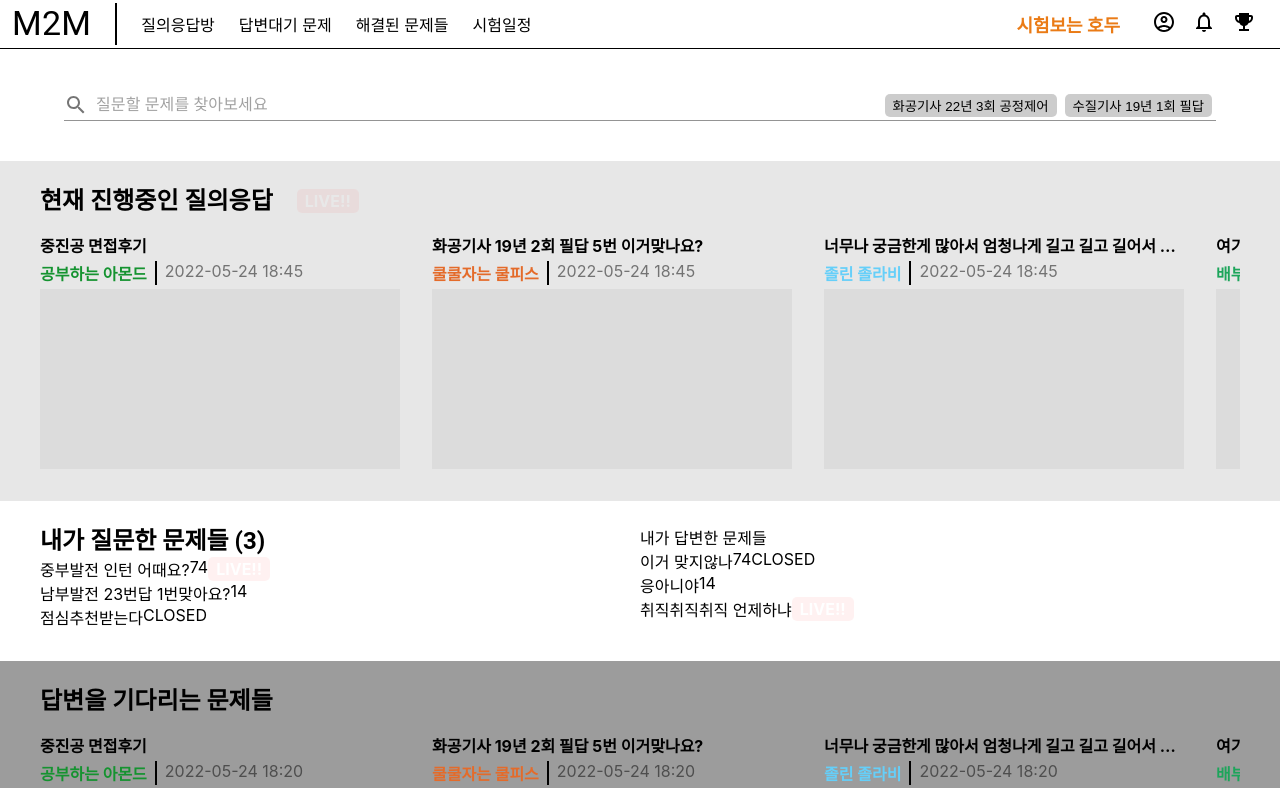
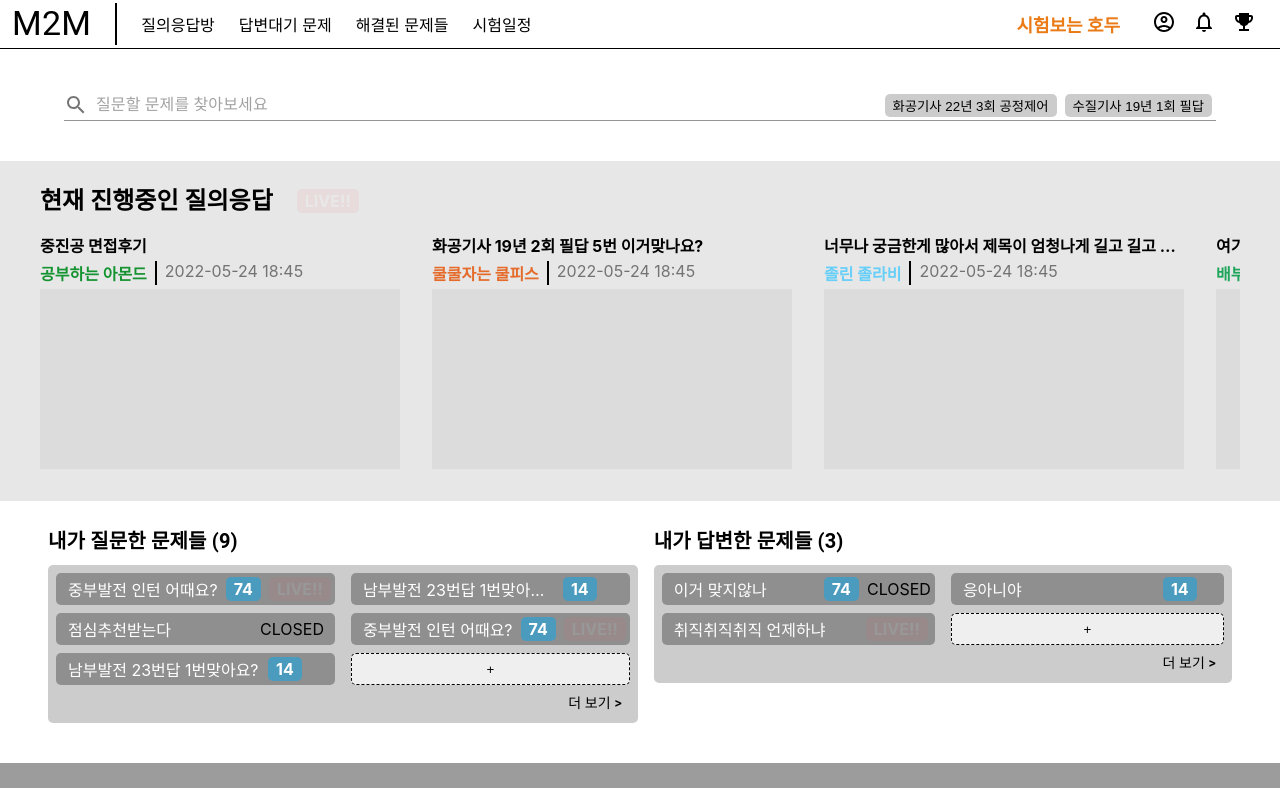
Before and after one commit to Mentor-2-Mentee/front, a React (Vite) app: page /main in a window 1280 px wide. Shown: the top 788 px of the page. Built offline with nearby package versions, Linux system fonts and the light colour scheme.

Commit message:
feat : 내가 질문한 문제들, 내가 답변한 문제들 UI 작성중

```diff
--- a/src/App.tsx
+++ b/src/App.tsx
@@ -1,3 +1,4 @@
+import { styled } from "@mui/system";
 import { useState } from "react";
 import { TopNavigation } from "./components/TopNavigation";
 import { Route, Routes } from "react-router-dom";
@@ -6,15 +7,19 @@ import { MainPage } from "./components/MainPage";
 
 export const App = (): JSX.Element => {
   return (
-    <div className="App">
+    <AppContainer className="App">
       <TopNavigation />
 
       <Routes>
         <Route path="/" element={<IntroPage />} />
         <Route path="/main" element={<MainPage />} />
       </Routes>
-    </div>
+    </AppContainer>
   );
 };
 
+const AppContainer = styled("div")(({ theme }) => ({
+  minWidth: "1080px",
+}));
+
 export default App;
--- /dev/null
+++ b/src/commonElements/CommentsCountBox.tsx
@@ -0,0 +1,27 @@
+import { Fade } from "@mui/material";
+import { keyframes, styled } from "@mui/system";
+import { SignitureColor } from "../commonStyles/color";
+
+interface CommentsCountBoxProps {
+  commentsCount: number;
+}
+
+export const CommentsCountBox = ({
+  commentsCount,
+}: CommentsCountBoxProps): JSX.Element => {
+  return (
+    <CommentsCountBoxStyle>
+      <div>{commentsCount}</div>
+    </CommentsCountBoxStyle>
+  );
+};
+
+const CommentsCountBoxStyle = styled("div")(({ theme }) => ({
+  backgroundColor: SignitureColor.PH11,
+  color: "#FFFFFF",
+  borderRadius: 5,
+  padding: theme.spacing(0.25, 1, 0.25, 1),
+  fontWeight: "bold",
+}));
+
+export default CommentsCountBox;
--- a/src/commonElements/MainPagePostsGrid.tsx
+++ b/src/commonElements/MainPagePostsGrid.tsx
@@ -1,6 +1,8 @@
+import { Typography } from "@mui/material";
 import { styled } from "@mui/system";
 import { MainPagePostsParams } from "../components/MainPage/MainPageUserData";
 import LiveAlarmBox from "./LiveAlarmBox";
+import ChatCountBox from "./CommentsCountBox";
 
 interface MainPagePostsGridProps {
   postsList: MainPagePostsParams[];
@@ -10,8 +12,8 @@ export const MainPagePostsGrid = ({
   postsList,
 }: MainPagePostsGridProps): JSX.Element => {
   return (
-    <div>
-      {postsList.map((post) => {
+    <MainPagePostsGridContainer>
+      {postsList.slice(0, 5).map((post) => {
         return (
           <MainPagePostElement
             postTitle={post.postTitle}
@@ -21,9 +23,34 @@ export const MainPagePostsGrid = ({
           />
         );
       })}
-    </div>
+      <CreateNewPostButton>+</CreateNewPostButton>
+      <div />
+      <Typography
+        variant="subtitle2"
+        component="div"
+        sx={{ ml: "auto", mt: 1, mr: 2, mb: 1 }}
+      >
+        {"더 보기 >"}
+      </Typography>
+    </MainPagePostsGridContainer>
   );
 };
+
+const MainPagePostsGridContainer = styled("div")(({ theme }) => ({
+  display: "grid",
+  gridTemplateColumns: "repeat(2, 50%)",
+  backgroundColor: "rgba(0,0,0,0.2)",
+  borderRadius: 5,
+  margin: theme.spacing(1),
+}));
+
+const CreateNewPostButton = styled("button")(({ theme }) => ({
+  border: "1px dashed black",
+  borderRadius: 5,
+  alignItems: "center",
+  margin: theme.spacing(1, 1, 0, 1),
+  padding: theme.spacing(0.5),
+}));
 
 export const MainPagePostElement = ({
   postTitle,
@@ -33,8 +60,12 @@ export const MainPagePostElement = ({
 }: MainPagePostsParams): JSX.Element => {
   return (
     <PostElementContainer>
-      <div>{postTitle}</div>
-      {commentsCount !== 0 && <div>{commentsCount}</div>}
+      <PostTitle>{postTitle}</PostTitle>
+      {commentsCount !== 0 && (
+        <CommentsCount>
+          <ChatCountBox commentsCount={commentsCount} />
+        </CommentsCount>
+      )}
       {isLive && <LiveAlarmBox />}
       {!isLive && isClosed && <div>CLOSED</div>}
     </PostElementContainer>
@@ -43,5 +74,23 @@ export const MainPagePostElement = ({
 
 const PostElementContainer = styled("div")(({ theme }) => ({
   display: "flex",
-  //   width:
+  backgroundColor: "rgba(0,0,0,0.3)",
+  borderRadius: 5,
+  margin: theme.spacing(1, 1, 0, 1),
+  padding: theme.spacing(0.5),
+  alignItems: "center",
 }));
+
+const PostTitle = styled("div")(({ theme }) => ({
+  paddingLeft: theme.spacing(1),
+  maxWidth: "15vw",
+  flex: 1,
+  textOverflow: "ellipsis",
+  whiteSpace: "nowrap",
+  overflow: "hidden",
+  color: "white",
+}));
+
+const CommentsCount = styled("div")(({ theme }) => ({
+  padding: theme.spacing(0, 1, 0, 1),
+}));
--- a/src/components/MainPage/DEV_DATA.json
+++ b/src/components/MainPage/DEV_DATA.json
@@ -20,7 +20,7 @@
     },
     {
       "roomId": "145s22w4",
-      "title": "너무나 궁금한게 많아서 엄청나게 길고 길고 길어서 다 보지 못하는 질문",
+      "title": "너무나 궁금한게 많아서 제목이 엄청나게 길고 길고 길어서 다 보지 못하는 질문",
       "author": "졸린 졸라비",
       "authorColor": "#65cff9",
       "createdAt": "2022-05-24T18:20",
@@ -47,6 +47,42 @@
     }
   ],
   "MY_QUESTIONS": [
+    {
+      "postTitle": "중부발전 인턴 어때요?",
+      "commentsCount": 74,
+      "isLive": true,
+      "isClosed": false
+    },
+    {
+      "postTitle": "남부발전 23번답 1번맞아요? 남부발전 23번답 1번맞아요? 남부발전 23번답 1번맞아요?",
+      "commentsCount": 14,
+      "isLive": false,
+      "isClosed": false
+    },
+    {
+      "postTitle": "점심추천받는다",
+      "commentsCount": 0,
+      "isLive": false,
+      "isClosed": true
+    },
+    {
+      "postTitle": "중부발전 인턴 어때요?",
+      "commentsCount": 74,
+      "isLive": true,
+      "isClosed": false
+    },
+    {
+      "postTitle": "남부발전 23번답 1번맞아요?",
+      "commentsCount": 14,
+      "isLive": false,
+      "isClosed": false
+    },
+    {
+      "postTitle": "점심추천받는다",
+      "commentsCount": 0,
+      "isLive": false,
+      "isClosed": true
+    },
     {
       "postTitle": "중부발전 인턴 어때요?",
       "commentsCount": 74,
--- a/src/components/MainPage/MyAnswers.tsx
+++ b/src/components/MainPage/MyAnswers.tsx
@@ -1,6 +1,7 @@
 import { styled } from "@mui/system";
 import { MainPagePostsParams } from "./MainPageUserData";
 import { MainPagePostsGrid } from "../../commonElements/MainPagePostsGrid";
+import { Typography } from "@mui/material";
 
 interface MyAnswersProps {
   myAnswers: MainPagePostsParams[];
@@ -9,7 +10,13 @@ interface MyAnswersProps {
 export const MyAnswers = ({ myAnswers }: MyAnswersProps): JSX.Element => {
   return (
     <MyAnswersContainer>
-      내가 답변한 문제들
+      <Typography
+        variant="h6"
+        component="div"
+        sx={{ fontWeight: "bold", ml: 1, mb: 1 }}
+      >
+        {`내가 답변한 문제들 (${myAnswers.length})`}
+      </Typography>
       <MainPagePostsGrid postsList={myAnswers} />
     </MyAnswersContainer>
   );
--- a/src/components/MainPage/MyQuestions.tsx
+++ b/src/components/MainPage/MyQuestions.tsx
@@ -11,9 +11,9 @@ export const MyQuestions = ({ myQuestions }: MyQuestionsProps): JSX.Element => {
   return (
     <MyQuestionsContainer>
       <Typography
-        variant="h5"
+        variant="h6"
         component="div"
-        sx={{ fontWeight: "bold", mr: 3 }}
+        sx={{ fontWeight: "bold", ml: 1, mb: 1 }}
       >
         {`내가 질문한 문제들 (${myQuestions.length})`}
       </Typography>
```
